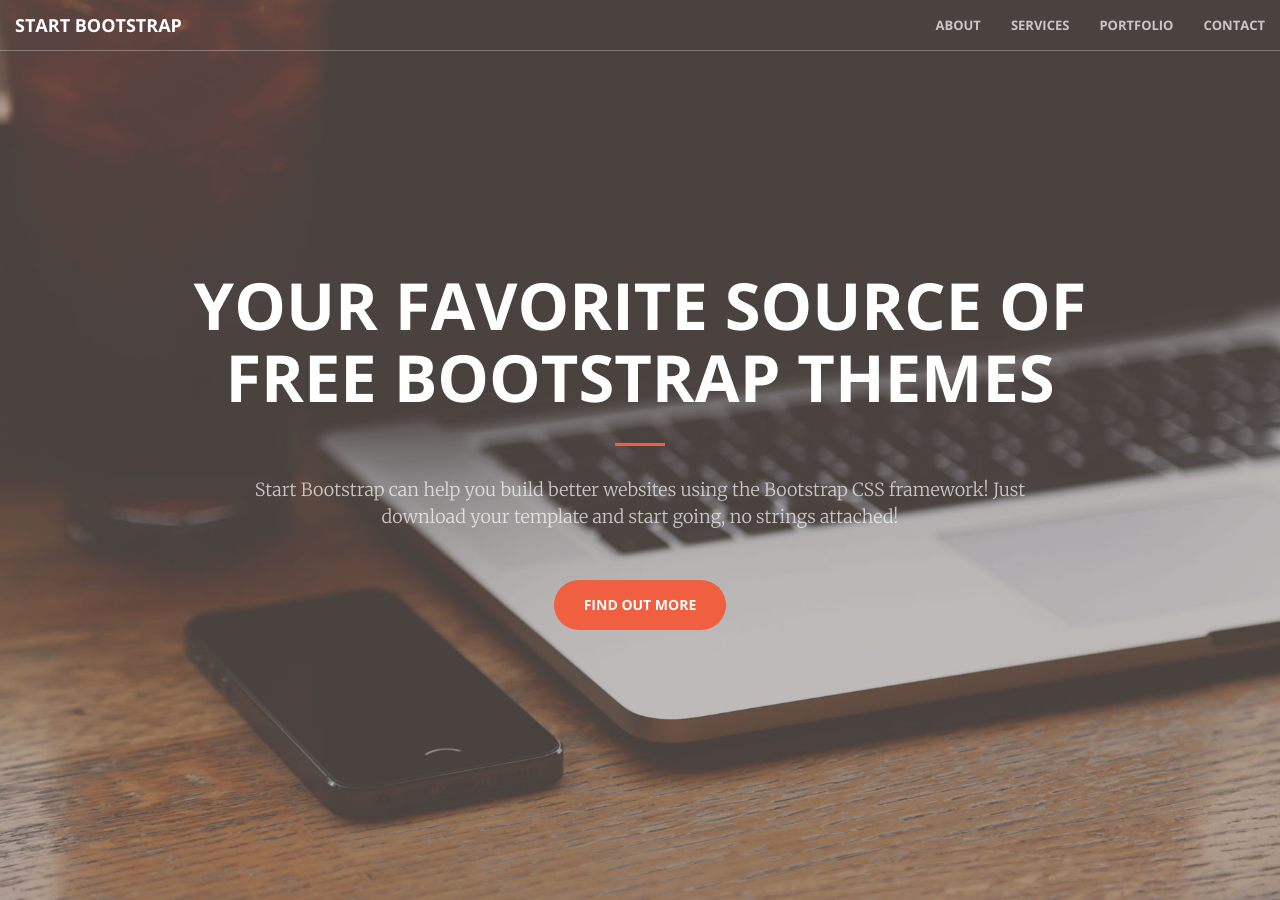
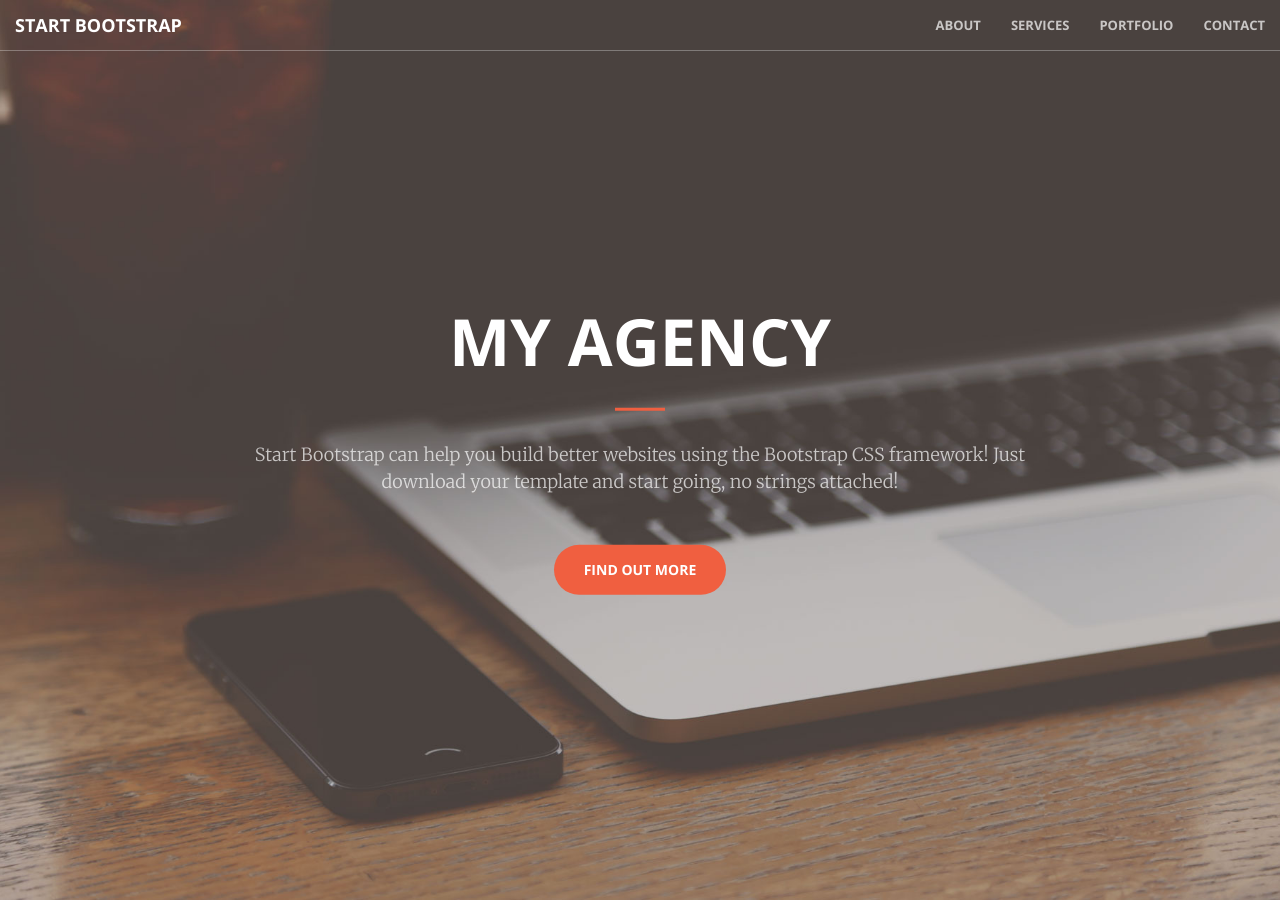
Before and after one commit to iwanaminami/blog, a Jekyll site: the page built from index.html, in a window 1280 px wide. Built offline with Jekyll 4.4.1, drawn with Linux system fonts in a browser that asks for light colours.

Commit message:
Updated 'index.html' via CloudCannon

```diff
--- a/index.html
+++ b/index.html
@@ -3,11 +3,13 @@
 title: Home Page
 ---
 
-    <header>
+<header>
         <div class="header-content">
             <div class="header-content-inner">
-                <h1 class="editable">Your Favorite Source of Free Bootstrap Themes</h1>
-                <hr>
+                <h1 class="editable">
+                    My agency
+                </h1>
+                <hr />
                 <p class="editable">Start Bootstrap can help you build better websites using the Bootstrap CSS framework! Just download your template and start going, no strings attached!</p>
                 <a href="#about" class="btn btn-primary btn-xl page-scroll">Find Out More</a>
             </div>
```
